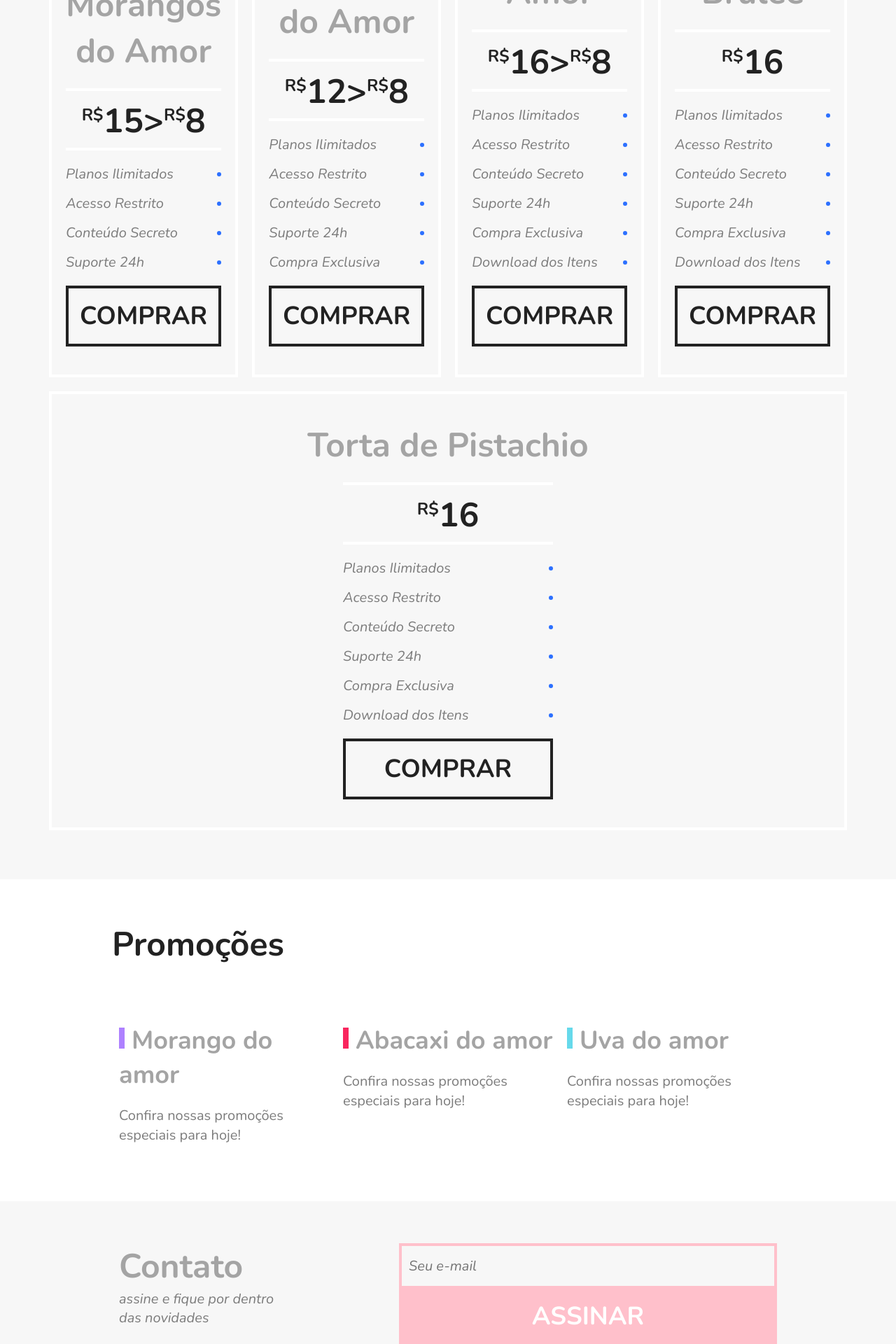
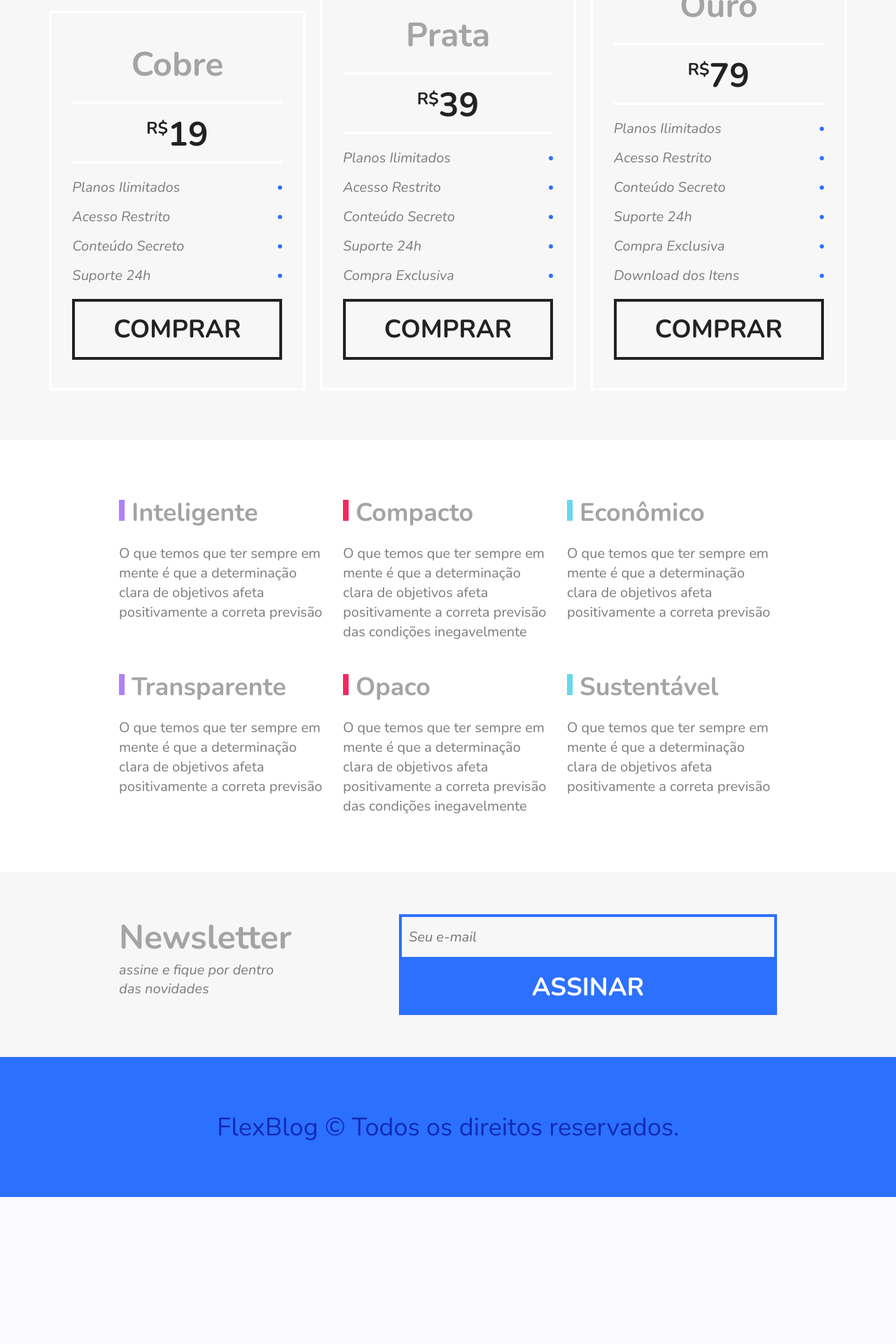
Before and after one commit to Lucasmourav/Projeto_PI_Entrega, a PHP site: page /app/home.php in a window 1280 px wide. Shown: the part 1960-3880 px from the top of the page at 70% size. After the commit the page ends 3670 px from the top, so only its background shows below. Run offline with PHP 8.4, Linux system fonts and the light colour scheme.

Commit message:
primeiro commit

```diff
--- a/app/home.php
+++ b/app/home.php
@@ -1,11 +1,11 @@
 <!DOCTYPE html>
-<html lang="pt-BR">
+<html>
 <head>
-	<title>Doceria do Amor</title>
+	<title>FlexBlog</title>
 	<meta charset="utf-8">
 	<meta name="viewport" content="width=device-width, initial-scale=1, shrink-to-fit=no">
 	<link href="https://fonts.googleapis.com/css?family=Nunito:400,400i,700" rel="stylesheet">
-	<link rel="stylesheet" type="text/css" href="/css/estilos.css">
+	<link rel="stylesheet" type="text/css" href="/css/style.css">
 </head>
 <body>
 
@@ -13,39 +13,39 @@
 		<div class="superinfo">
 			<p>Seg / Sex - 08:00 às 18:00</p>
 			<a href="tel:+552199999999">+55 21 9999-9999</a>
-			<p>Av. Ali Perto, 330, Susanoo - SP</p>
+			<p>Av. Ali Perto, 330, Botafogo - RJ</p>
 		</div>
 	</div>
 
 	<header class="menu-bg">
 		<div class="menu">
 			<div class="menu-logo">
-				<a href="#">Doceria do Amor</a>
+				<a href="#">FlexBlog</a>
 			</div>
 			<nav class="menu-nav">
 				<ul>
 					<li><a href="#sobre">Sobre</a></li>
 					<li><a href="#produtos">Produtos</a></li>
-					<li><a href="#cardapio">Cardapio</a></li>
-					<li><a href="#promocoes">Promocoes</a></li>
+					<li><a href="#preco">Preço</a></li>
+					<li><a href="#qualidade">Qualidade</a></li>
 				</ul>
 			</nav>
 		</div>
 	</header>
 
-	<h1 class="introducao">Confira<br>Nossa loja</h1>
+	<h1 class="introducao">Novos valores e<br>Propriedades de CSS</h1>
 
 	<section class="sobre" id="sobre">
 		<div class="sobre-info">
 			<h1>Sobre</h1>
-			<p>Na nossa doceria, você encontra morangos do amor, abacaxis do amor e outras delícias que despertam o romance. Cada doce é feito com carinho para apaixonar seu coração.</p>
-			<p>Fundada com paixão pelo universo dos doces, nossa doceria nasceu do desejo de criar experiências únicas de amor e doçura. Cada detalhe é pensado para encantar e emocionar nossos clientes.</p>
+			<p>O que temos que ter sempre em mente é que a determinação clara de objetivos afeta positivamente a correta previsão das condições inegavelmente apropriadas objetivos.</p>
+			<p>O que temos que ter sempre em mente é que a determinação clara de objetivos afeta positivamente a correta previsão das condições inegavelmente apropriadas objetivos.</p>
 		</div>
 		<div class="sobre-img">
-			<img src="https://lucasmouraventura94-gpwoy.wordpress.com/wp-content/uploads/2025/09/doceira-7.jpeg" alt="Sobre 1">
+			<img src="/imgs/sobre1.jpg" alt="Sobre 1">
 		</div>
 		<div class="sobre-img">
-			<img src="https://lucasmouraventura94-gpwoy.wordpress.com/wp-content/uploads/2025/09/doceira-9.jpeg" alt="Sobre 2">
+			<img src="/imgs/sobre2.jpg" alt="Sobre 2">
 		</div>
 	</section>
 
@@ -53,25 +53,24 @@
 		<h1>Produtos</h1>
 		<div class="produtos-container">
 			<div class="produtos-item purple">
-				<h2>Morangos do Amor</h2>
-				<img src="/imgs/produtos1.png" alt="Produtos 1">
+				<h2>Purple</h2>
+				<img src="/imgs/produtos1.jpg" alt="Produtos 1">
 			</div>
 			<div class="produtos-item pink">
-				<h2>Abacaxi do Amor</h2>
-				<img src="/imgs/produtos2.png" alt="Produtos 2">
+				<h2>Pink</h2>
+				<img src="/imgs/produtos2.jpg" alt="Produtos 2">
 			</div>
 			<div class="produtos-item blue">
-				<h2>Uva do Amor</h2>
-				<img src="/imgs/produtos3.png" alt="Produtos 3">
+				<h2>Blue</h2>
+				<img src="/imgs/produtos3.jpg" alt="Produtos 3">
 			</div>
 		</div>
 	</section>
 
-	<section class="cardapio" id="cardapio">
-		<h1>Cardapio</h1>
-		<div class="cardapio-item">
-			<h2>Morangos do Amor</h2>
-			<span><sup>R$</sup>15><sup>R$</sup>8</span>
+	<section class="preco" id="preco">
+		<div class="preco-item">
+			<h2>Cobre</h2>
+			<span><sup>R$</sup>19</span>
 			<ul>
 				<li>Planos Ilimitados</li>
 				<li>Acesso Restrito</li>
@@ -81,9 +80,9 @@
 			<a href="#">Comprar</a>
 		</div>
 
-		<div class="cardapio-item">
-			<h2>Abacaxi do Amor</h2>
-			<span><sup>R$</sup>12><sup>R$</sup>8</span>
+		<div class="preco-item">
+			<h2>Prata</h2>
+			<span><sup>R$</sup>39</span>
 			<ul>
 				<li>Planos Ilimitados</li>
 				<li>Acesso Restrito</li>
@@ -94,37 +93,9 @@
 			<a href="#">Comprar</a>
 		</div>
 
-		<div class="cardapio-item">
-			<h2>Uva do Amor</h2>
-			<span><sup>R$</sup>16><sup>R$</sup>8</span>
-			<ul>
-				<li>Planos Ilimitados</li>
-				<li>Acesso Restrito</li>
-				<li>Conteúdo Secreto</li>
-				<li>Suporte 24h</li>
-				<li>Compra Exclusiva</li>
-				<li>Download dos Itens</li>
-			</ul>
-			<a href="#">Comprar</a>
-		</div>
-
-		<div class="cardapio-item">
-			<h2>Creme Brulee</h2>
-			<span><sup>R$</sup>16</span>
-			<ul>
-				<li>Planos Ilimitados</li>
-				<li>Acesso Restrito</li>
-				<li>Conteúdo Secreto</li>
-				<li>Suporte 24h</li>
-				<li>Compra Exclusiva</li>
-				<li>Download dos Itens</li>
-			</ul>
-			<a href="#">Comprar</a>
-		</div>
-
-		<div class="cardapio-item">
-			<h2>Torta de Pistachio</h2>
-			<span><sup>R$</sup>16</span>
+		<div class="preco-item">
+			<h2>Ouro</h2>
+			<span><sup>R$</sup>79</span>
 			<ul>
 				<li>Planos Ilimitados</li>
 				<li>Acesso Restrito</li>
@@ -137,38 +108,52 @@
 		</div>
 	</section>
 
-	<section class="promocoes" id="promocoes">
-		<h1>Promoções</h1>
-		<div class="promocoes-item">
-			<h2>Morango do amor</h2>
-			<p>Confira nossas promoções especiais para hoje!</p>
+	<section class="qualidade" id="qualidade">
+		<div class="qualidade-item">
+			<h2>Inteligente</h2>
+			<p>O que temos que ter sempre em mente é que a determinação clara de objetivos afeta positivamente a correta previsão </p>
 		</div>
 
-		<div class="promocoes-item">
-			<h2>Abacaxi do amor</h2>
-			<p>Confira nossas promoções especiais para hoje!</p>
+		<div class="qualidade-item">
+			<h2>Compacto</h2>
+			<p>O que temos que ter sempre em mente é que a determinação clara de objetivos afeta positivamente a correta previsão das condições inegavelmente</p>
 		</div>
 
-		<div class="promocoes-item">
-			<h2>Uva do amor</h2>
-			<p>Confira nossas promoções especiais para hoje!</p>
+		<div class="qualidade-item">
+			<h2>Econômico</h2>
+			<p>O que temos que ter sempre em mente é que a determinação clara de objetivos afeta positivamente a correta previsão </p>
+		</div>
+
+		<div class="qualidade-item">
+			<h2>Transparente</h2>
+			<p>O que temos que ter sempre em mente é que a determinação clara de objetivos afeta positivamente a correta previsão </p>
+		</div>
+
+		<div class="qualidade-item">
+			<h2>Opaco</h2>
+			<p>O que temos que ter sempre em mente é que a determinação clara de objetivos afeta positivamente a correta previsão das condições inegavelmente</p>
+		</div>
+
+		<div class="qualidade-item">
+			<h2>Sustentável</h2>
+			<p>O que temos que ter sempre em mente é que a determinação clara de objetivos afeta positivamente a correta previsão </p>
 		</div>
 
 	</section>
 
-	<section class="contato">
-		<div class="contato-info">
-			<h1>Contato</h1>
+	<section class="newsletter">
+		<div class="newsletter-info">
+			<h1>Newsletter</h1>
 			<p>assine e fique por dentro das novidades</p>
 		</div>
-		<form class="contato-form">
+		<form class="newsletter-form">
 			<input type="text" placeholder="Seu e-mail">
 			<button type="submit">Assinar</button>
 		</form>
 	</section>
 
 	<footer class="footer">
-		<p>Doceria do Amor © Todos os direitos reservados.</p>
+		<p>FlexBlog © Todos os direitos reservados.</p>
 	</footer>
 
 </body>
--- a/public/css/estilos.css
+++ b/public/css/style.css
@@ -28,7 +28,7 @@ img {
 /*Superinfo*/
 
 .superinfo-bg {
-	background: rgb(255, 159, 175);
+	background: #122ab2;
 	color: white;
 }
 
@@ -46,13 +46,13 @@ img {
 }
 
 .superinfo a {
-	color: rgb(255, 255, 255);
+	color: white;
 }
 
 /*Menu*/
 
 .menu-bg {
-	background: rgb(255, 91, 118);
+	background: #2c70ff;
 }
 
 .menu {
@@ -66,7 +66,7 @@ img {
 }
 
 .menu a {
-	color: rgb(255, 255, 255);
+	color: white;
 }
 
 .menu-logo a {
@@ -87,7 +87,7 @@ img {
 }
 
 .menu-nav a:hover{
-	color: brown;
+	color: #122ab2;
 }
 
 /*Introdução*/
@@ -103,8 +103,8 @@ img {
 /*Sobre*/
 
 .sobre {
-	border-top: 2px solid rgb(255, 91, 118);
-	border-bottom: 2px solid rgb(255, 91, 118);
+	border-top: 2px solid #2c70ff;
+	border-bottom: 2px solid #2c70ff;
 	max-width: 960px;
 	margin: 0 auto;
 	padding: 60px 0;
@@ -165,7 +165,7 @@ img {
 }
 
 .purple {
-	border-top: 8px solid #f9265e;
+	border-top: 8px solid #ae81ff;
 }
 
 .pink {
@@ -173,12 +173,12 @@ img {
 }
 
 .blue {
-	border-top: 8px solid #f9265e;
+	border-top: 8px solid #66d9eb;
 }
 
-/*Cardapio*/
+/*Preco*/
 
-.cardapio{
+.preco {
 	background: #f7f7f7;
 	padding: 60px;
 	display: flex;
@@ -186,28 +186,21 @@ img {
 	align-items: flex-end;
 }
 
-.cardapio h1 {
-	width: 100%;
-	font-size: 3em;
-	margin-bottom: 60px;
-	text-align: left;
-}
-
-.cardapio-item {
+.preco-item {
 	flex: 1 1 260px;
 	border: 4px solid white;
 	padding: 20px;
 	margin: 10px;
 }
 
-.cardapio-item h2 {
+.preco-item h2 {
 	font-size: 3em;
 	color: #a4a4a4;
 	text-align: center;
 	margin-top: 20px;
 }
 
-.cardapio-item span {
+.preco-item span {
 	max-width: 300px;
 	margin: 20px auto;
 	display: block;
@@ -219,11 +212,11 @@ img {
 	border-bottom: 4px solid white;
 }
 
-.cardapio-item sup {
+.preco-item sup {
 	font-size: 1.5rem;
 }
 
-.cardapio-item ul {
+.preco-item ul {
 	max-width: 300px;
 	margin: 20px auto;
 	font-size: 1.25em;
@@ -231,14 +224,14 @@ img {
 	color: #7c7c7c;
 }
 
-.cardapio-item li {
+.preco-item li {
 	display: flex;
 	justify-content: space-between;
 	align-items: center;
 	margin-bottom: 15px;
 }
 
-.cardapio-item li::after {
+.preco-item li::after {
 	content: '';
 	display: block;
 	width: 6px;
@@ -247,7 +240,7 @@ img {
 	border-radius: 50%;
 }
 
-.cardapio-item a {
+.preco-item a {
 	max-width: 300px;
 	display: block;
 	margin: 20px auto;
@@ -261,45 +254,39 @@ img {
 }
 
 @media (max-width: 800px) {
-	.cardapio {
+	.preco {
 		padding-left: 10px;
 		padding-right: 10px;
 	}
-	.cardapio .cardapio-item:nth-child(3) {
+	.preco .preco-item:nth-child(3) {
 		order: -2;
 	}
-	.cardapio .cardapio-item:nth-child(2) {
+	.preco .preco-item:nth-child(2) {
 		order: -1;
 	}
 }
 
-/*Promocoes*/
+/*Qualidade*/
 
-.promocoes {
+.qualidade {
 	max-width: 960px;
 	margin: 60px auto;
 	display: flex;
 	flex-wrap: wrap;
 }
-.promocoes h1 {
-	width: 100%;
-	font-size: 3em;
-	margin-bottom: 60px;
-	text-align: left;
-}
 
-.promocoes-item {
+.qualidade-item {
 	flex: 1 1 300px;
 	margin: 20px 10px;
 }
 
-.promocoes-item h2 {
+.qualidade-item h2 {
 	font-size: 2.25em;
 	color: #a4a4a4;
 	margin-bottom: 20px;
 }
 
-.promocoes-item h2::before {
+.qualidade-item h2::before {
 	content: '';
 	display: inline-block;
 	width: 8px;
@@ -307,19 +294,19 @@ img {
 	margin-right: 10px;
 }
 
-.promocoes-item:nth-of-type(3n+1) h2::before {
+.qualidade-item:nth-of-type(3n+1) h2::before {
 	background: #ae81ff;
 }
 
-.promocoes-item:nth-of-type(3n+2) h2::before {
+.qualidade-item:nth-of-type(3n+2) h2::before {
 	background: #f9265e;
 }
 
-.promocoes-item:nth-of-type(3n+3) h2::before {
+.qualidade-item:nth-of-type(3n+3) h2::before {
 	background: #66d9eb;
 }
 
-.promocoes-item p {
+.qualidade-item p {
 	font-size: 1.25em;
 	line-height: 1.4;
 	color: #7c7c7c;
@@ -327,24 +314,24 @@ img {
 
 /*Newsletter*/
 
-.contato {
+.newsletter {
 	background: #f7f7f7;
 	padding: 60px calc((100% - 960px) / 2 );
 	display: flex;
 	flex-wrap: wrap;
 }
 
-.contato-info {
+.newsletter-info {
 	flex: 1 1 240px;
 	margin: 0 10px;
 }
 
-.contato-info h1 {
+.newsletter-info h1 {
 	font-size: 3em;
 	color: #a4a4a4;
 }
 
-.contato-info p {
+.newsletter-info p {
 	font-size: 1.25em;
 	font-style: italic;
 	max-width: 230px;
@@ -352,7 +339,7 @@ img {
 	margin-bottom: 10px;
 }
 
-.contato-form {
+.newsletter-form {
 	flex: 2 1 260px;
 	margin: 0 10px;
 	align-self: center;
@@ -360,26 +347,26 @@ img {
 	flex-wrap: wrap;
 }
 
-.contato-form input {
+.newsletter-form input {
 	flex: 3 1 260px;
 	font-size: 1.25em;
 	color: #7c7c7c;
 	font-style: italic;
 	font-family: "Nunito", Helvetica, Arial, sans-serif;
-	border: 4px solid pink;
+	border: 4px solid #2c70ff;
 	background: transparent;
 	padding: 15px 10px;
 	margin: 0px;
 	border-radius: 0px;
 }
 
-.contato-form button {
+.newsletter-form button {
 	flex: 1 1 260px;
 	font-family: "Nunito", Helvetica, Arial, sans-serif;
 	font-size: 2.25em;
 	font-weight: bold;
 	text-transform: uppercase;
-	background: pink;
+	background: #2c70ff;
 	color: white;
 	margin: 0px;
 	cursor: pointer;
@@ -388,7 +375,7 @@ img {
 }
 
 @media (max-width: 600px) {
-	.contato-form button {
+	.newsletter-form button {
 		font-size: 1.5em;
 	}
 }
@@ -397,7 +384,7 @@ img {
 
 .footer {
 	display: flex;
-	background: rgb(255, 154, 171);
+	background: #2c70ff;
 	height: 200px;
 	align-items: center;
 }
@@ -406,5 +393,5 @@ img {
 	flex: 1;
 	text-align: center;
 	font-size: 2.25em;
-	color: white
+	color: #122ab2;
 }
```
Also changed, not shown: public/imgs/produtos1.jpg (added), public/imgs/produtos1.png (deleted), public/imgs/produtos2.jpg (added), public/imgs/produtos2.png (deleted), public/imgs/produtos3.jpg (added), public/imgs/produtos3.png (deleted).
